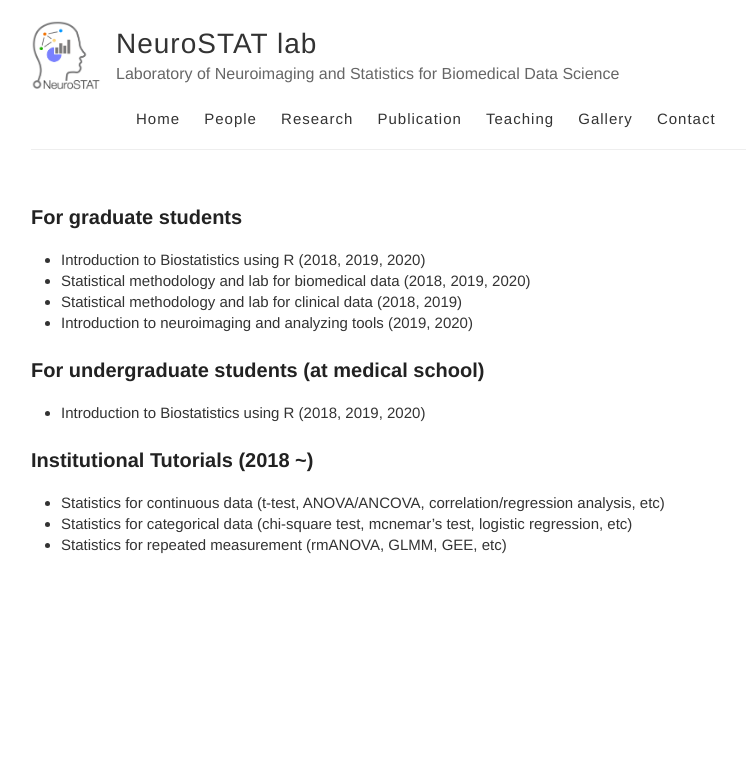
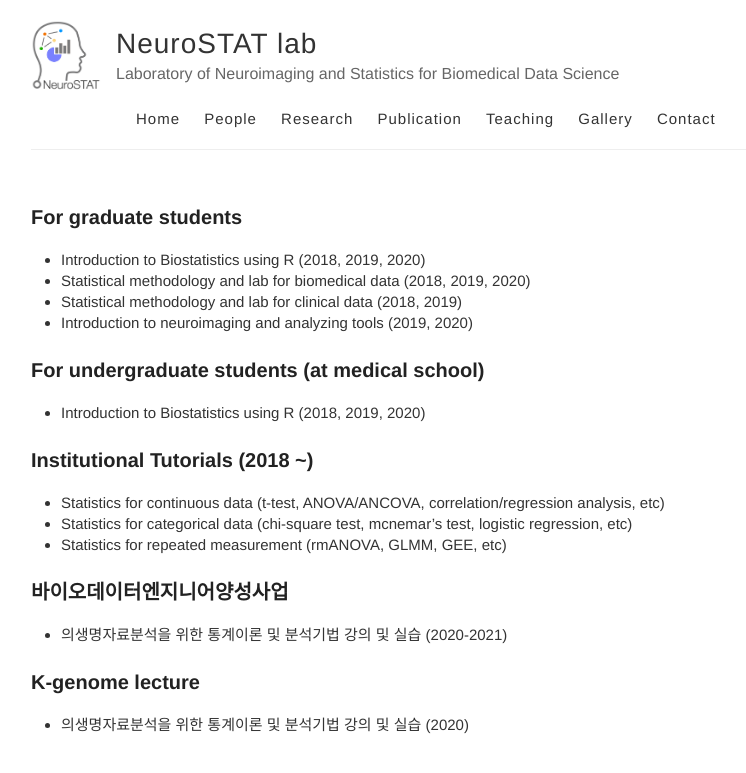
Before and after one commit to neurostat-lab/neurostat-lab.github.io, a Jekyll site: the page built from teaching.md, in a window 1280 px wide. Shown: the top 773 px of the page, without its empty margins (249-995 px from the left). Built offline with Jekyll 4.4.1, drawn with Linux system fonts in a browser that asks for light colours; our own code applies the rules of GitHub Pages for plain Markdown files.

Commit message:
Update teaching.md

```diff
--- a/teaching.md
+++ b/teaching.md
@@ -16,3 +16,9 @@ permalink: /teaching/
 * Statistics for continuous data (t-test, ANOVA/ANCOVA, correlation/regression analysis, etc)
 * Statistics for categorical data (chi-square test, mcnemar's test, logistic regression, etc)
 * Statistics for repeated measurement (rmANOVA, GLMM, GEE, etc)
+
+### 바이오데이터엔지니어양성사업
+* 의생명자료분석을 위한 통계이론 및 분석기법 강의 및 실습 (2020-2021)
+
+### K-genome lecture
+* 의생명자료분석을 위한 통계이론 및 분석기법 강의 및 실습 (2020)
```
